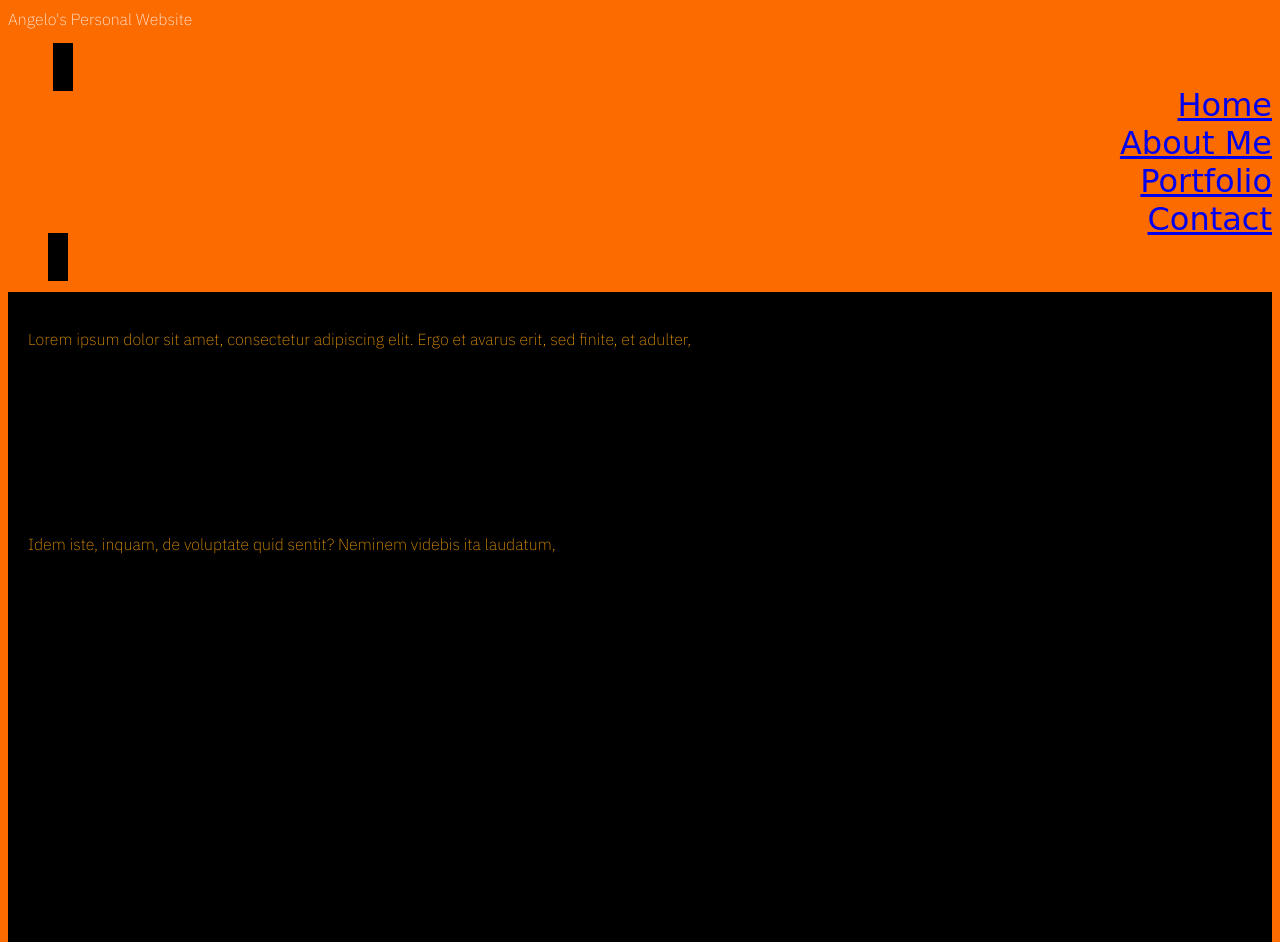
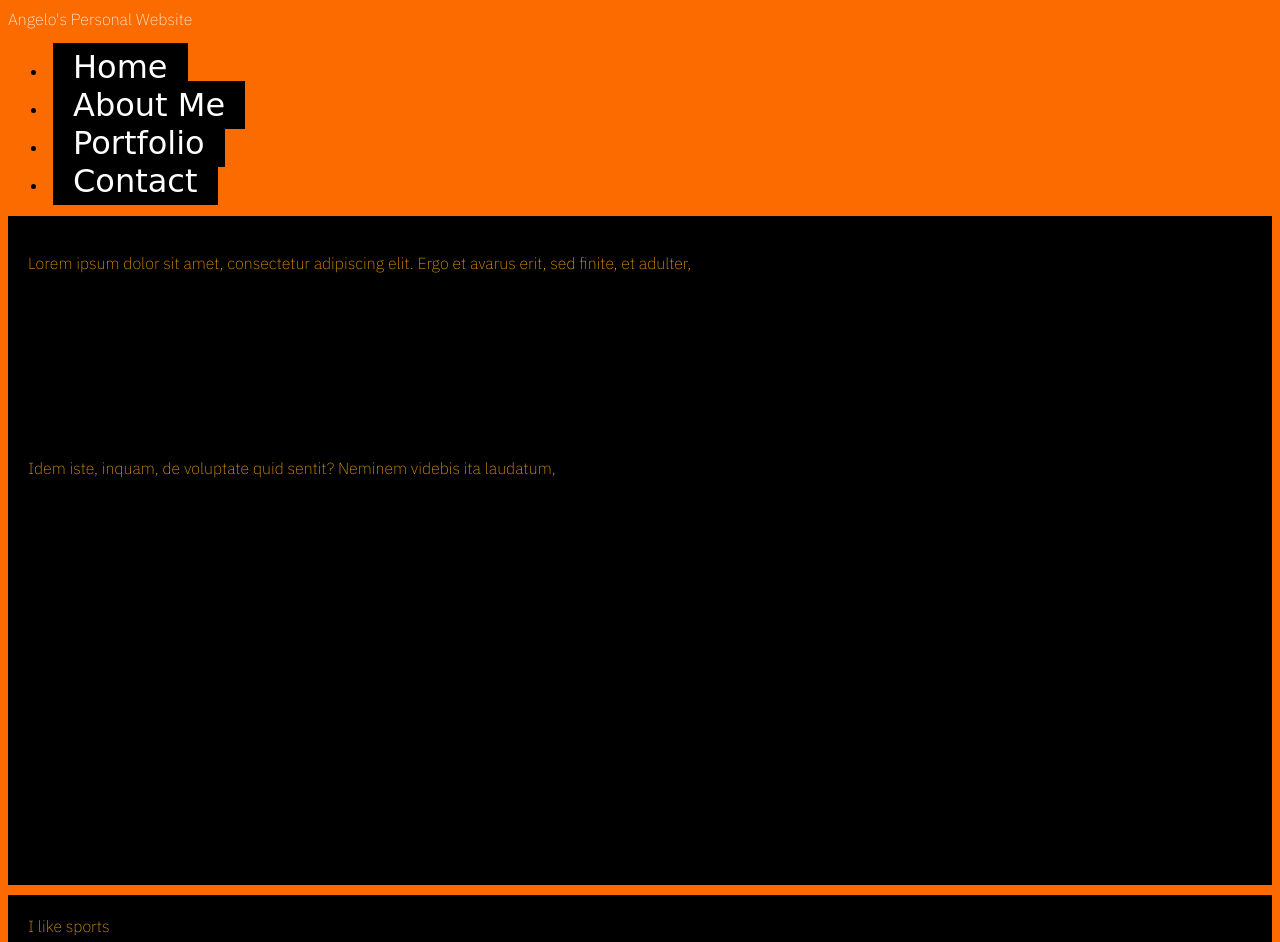
Before and after one commit to angelozorn/angelozorn.github.io, a plain HTML site: page index.html in a window 1280 px wide. Shown: the top 942 px of the page. Drawn offline with Linux system fonts and the light colour scheme; a web font is replaced by a local one.

Commit message:
Update style.css

```diff
--- a/style.css
+++ b/style.css
@@ -17,7 +17,7 @@ header{
   color white
 
 }
-.nav {
+.nav li a{
   list-style:none;
   display:inline;
   background-color:black;
```
